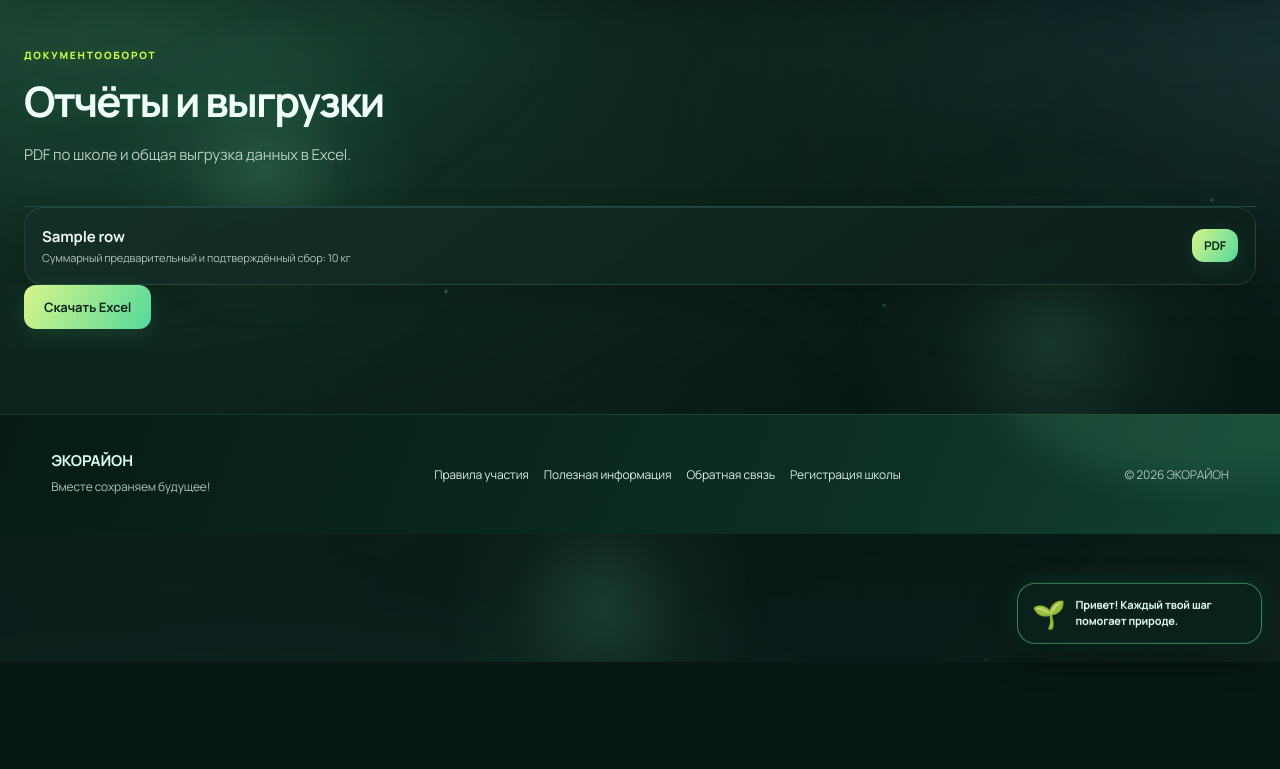
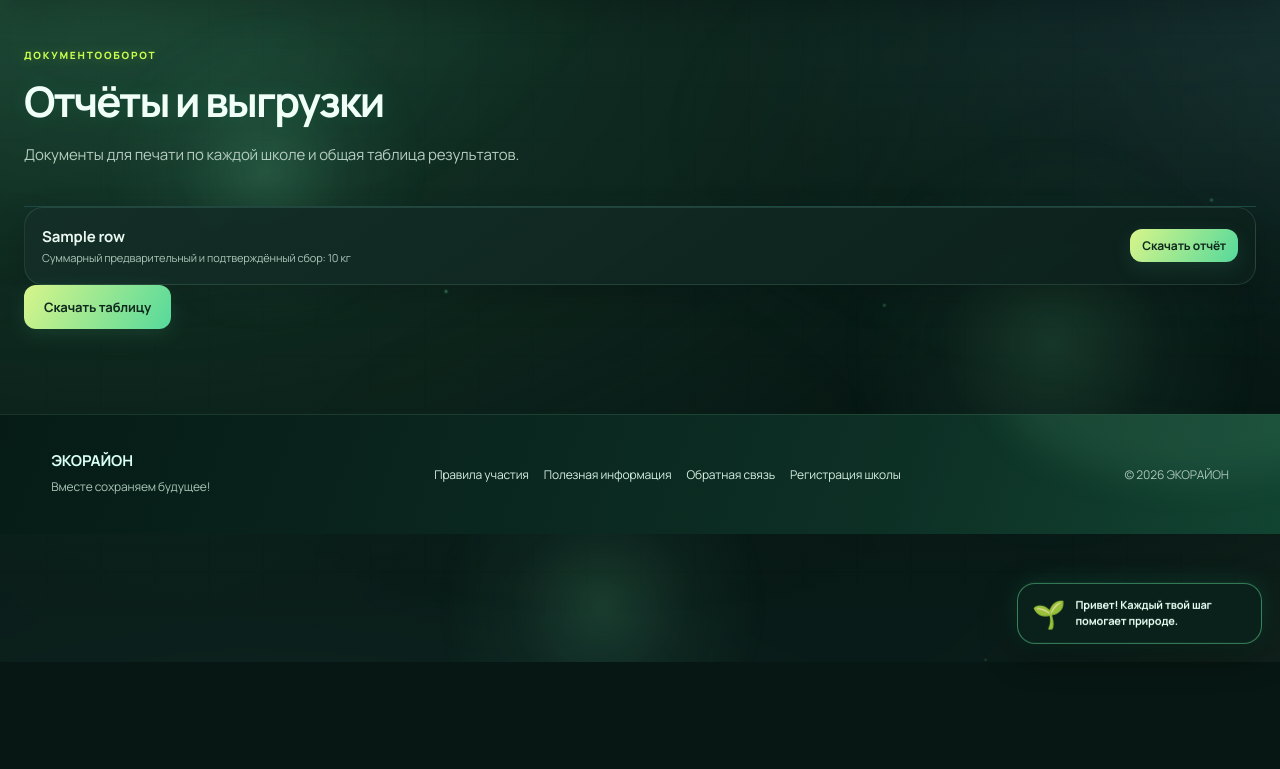
Before and after one commit to dudojtsergej065-gif/ekorayon, a Node server app: template ekorayon/views/reports.ejs in a window 1280 px wide; the page is wider, and only the part inside the window is pictured. Shown: the part 138-907 px from the top of that part. Run offline with Node 20, Linux system fonts and the light colour scheme; the template is opened without the code that fills it: most values are stand-ins (such as "Sample title", 1, 10 or a date in 2020); some libraries are stand-ins or nearby versions; some web fonts are replaced.

Commit message:
Исправить англоязычные подписи: reports.ejs

```diff
--- a/ekorayon/views/reports.ejs
+++ b/ekorayon/views/reports.ejs
@@ -1 +1 @@
-<%- include('partials/header') %><section class="page-head"><span class="eyebrow">ДОКУМЕНТООБОРОТ</span><h1>Отчёты и выгрузки</h1><p>PDF по школе и общая выгрузка данных в Excel.</p></section><div class="report-list"><% rows.forEach(r=>{ %><div class="report-card"><div><b><%= r.name %></b><small>Суммарный предварительный и подтверждённый сбор: <%= r.total %> кг</small></div><a class="btn small" href="/reports/pdf/<%= r.id %>">PDF</a></div><% }) %></div><p><a class="btn primary" href="/reports/excel">Скачать Excel</a></p><%- include('partials/footer') %>
+<%- include('partials/header') %><section class="page-head"><span class="eyebrow">ДОКУМЕНТООБОРОТ</span><h1>Отчёты и выгрузки</h1><p>Документы для печати по каждой школе и общая таблица результатов.</p></section><div class="report-list"><% rows.forEach(r=>{ %><div class="report-card"><div><b><%= r.name %></b><small>Суммарный предварительный и подтверждённый сбор: <%= r.total %> кг</small></div><a class="btn small" href="/reports/pdf/<%= r.id %>">Скачать отчёт</a></div><% }) %></div><p><a class="btn primary" href="/reports/excel">Скачать таблицу</a></p><%- include('partials/footer') %>
```
